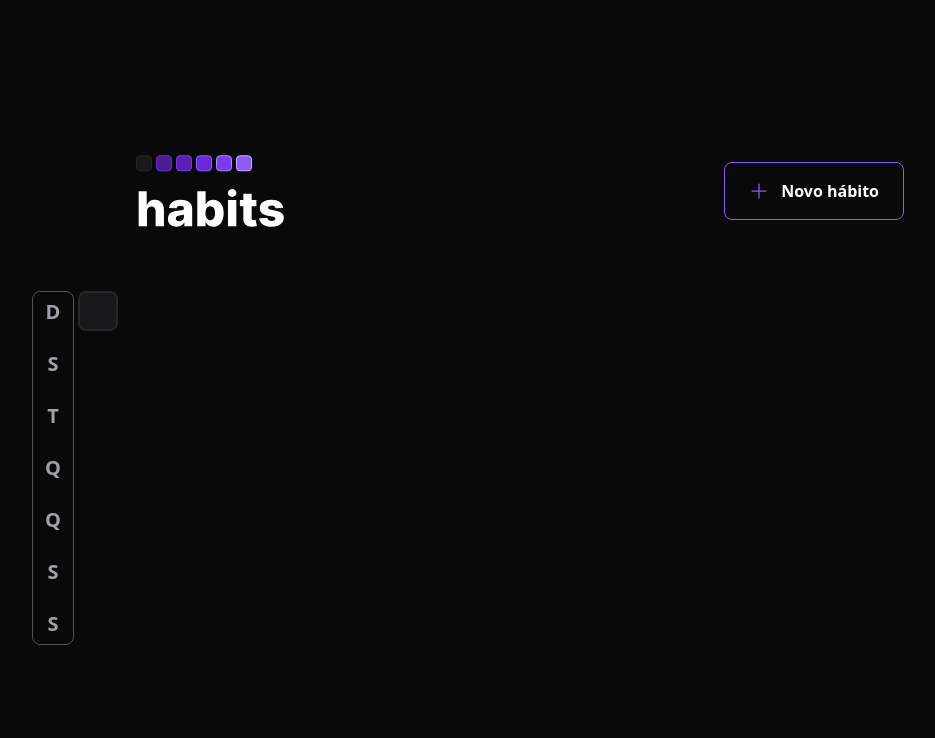
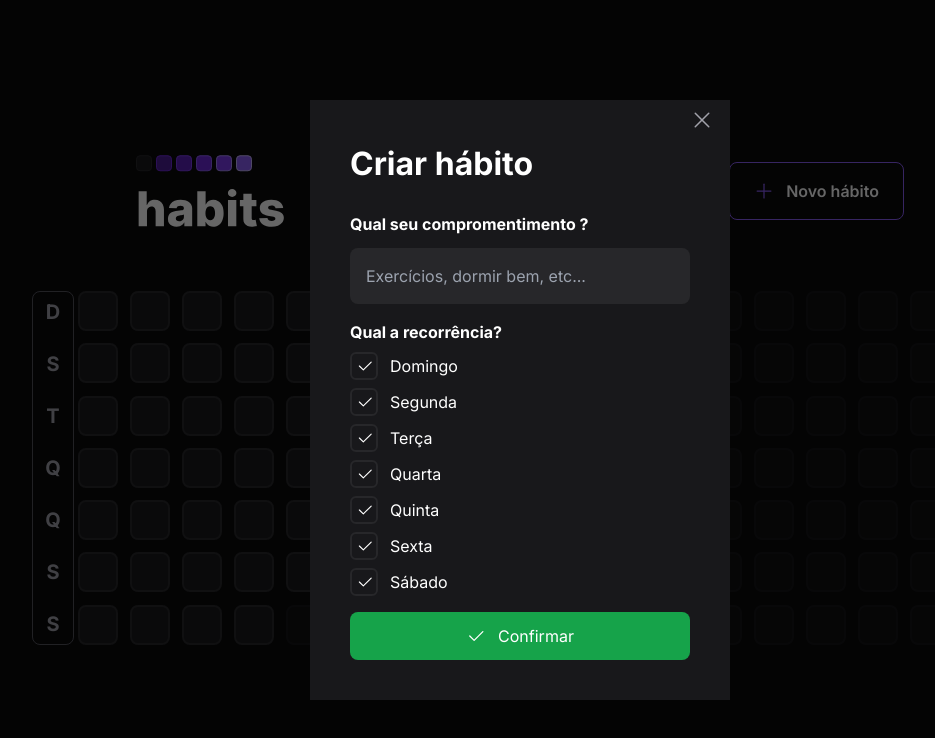
Before and after one commit to zkauansantos/nlwSetupFE, a React (Vite) app: page / in a window 1280 px wide. Both pictures are taken after a click on the button "Novo hábito". Shown: the top 738 px of the page, without its empty margins (120-1055 px from the left). Built offline with nearby package versions, Linux system fonts and the light colour scheme.

Commit message:
criated modal and minimum summary dates

```diff
--- a/index.html
+++ b/index.html
@@ -4,8 +4,11 @@
     <meta charset="UTF-8" />
     <meta name="viewport" content="width=device-width, initial-scale=1.0" />
     <title>Vite + React + TS</title>
+    <link rel="preconnect" href="https://fonts.googleapis.com">
+    <link rel="preconnect" href="https://fonts.gstatic.com" crossorigin>
+    <link href="https://fonts.googleapis.com/css2?family=Inter:wght@400;600;700;800&display=swap" rel="stylesheet">
   </head>
-  <body class="bg-background text-white">
+  <body class="bg-background text-white font-inter">
     <div id="root"></div>
     <script type="module" src="/src/main.tsx"></script>
   </body>
--- a/src/App.tsx
+++ b/src/App.tsx
@@ -1,14 +1,19 @@
+import { useState } from 'react';
 import './assets/styles/global.css';
 import Header from './components/Header';
+import Modal from './components/Modal';
 import SummaryTable from './components/SummaryTable';
 
 
 export default function App() {
+	const [visibleModal, setVisibleModal] = useState(false);
+
 	return (
 		<div className='w-screen h-screen flex justify-center items-center'>
 			<div className='w-full max-w-5xl px-6 flex flex-col gap-16'>
-				<Header/>
+				<Header onOpenModal={() => setVisibleModal(true)}/>
 				<SummaryTable/>
+				<Modal visible={visibleModal} onCloseModal={() => setVisibleModal(false)}/>
 			</div>
 		</div>
 	);
--- a/src/components/Header/index.tsx
+++ b/src/components/Header/index.tsx
@@ -1,7 +1,11 @@
 import logo from '../../assets/logo.svg';
 import { Plus } from 'phosphor-react';
 
-export default function Header () {
+interface HeaderProps {
+  onOpenModal(): void
+}
+
+export default function Header ({ onOpenModal } : HeaderProps) {
 	return (
 		<div className='w-full max-w-3xl mx-auto flex items-center justify-between' >
 			<img src={logo} alt="logo" />
@@ -9,6 +13,7 @@ export default function Header () {
 			<button
 				type='button'
 				className='border border-violet-500 font-semibold rounded-lg px-6 py-4 flex items-center gap-3 hover:border-violet-300'
+				onClick={onOpenModal}
 			>
 				<Plus size={20} className="text-violet-500 "/>
         Novo hábito
--- /dev/null
+++ b/src/components/Modal/index.tsx
@@ -0,0 +1,77 @@
+import { Check } from 'phosphor-react';
+import close from '../../assets/icons/close.svg';
+
+interface ModalProps {
+  visible: boolean
+  onCloseModal(): void
+}
+
+export default function Modal ({ visible, onCloseModal } : ModalProps) {
+	const weekDays = [
+		'Domingo',
+		'Segunda',
+		'Terça',
+		'Quarta',
+		'Quinta',
+		'Sexta',
+		'Sábado',
+	];
+
+	if(!visible) {
+		return null;
+	}
+
+	return (
+		<div className="w-screen h-screen bg-bg-modal absolute top-0 left-0 text-black z-10 flex justify-center items-center">
+			<div className="min-w-w-modal min-h-h-modal bg-zinc-900 relative text-white px-10 py-10">
+				<button
+					className="absolute right-4 top-2 "
+					onClick={onCloseModal}
+				>
+					<img src={close} alt="close"/>
+				</button>
+
+				<h1 className='font-bold text-large mb-6'>Criar hábito</h1>
+
+				<header className='mb-4'>
+					<strong className='mb-3 block'>Qual seu compromentimento ?</strong>
+					<input
+						className='bg-zinc-800 placeholder: text-zinc-400 border-2 rounded-lg border-none w-full p-4'
+						type="text"
+						placeholder='Exercícios, dormir bem, etc...' />
+				</header>
+
+				<div>
+					<strong>Qual a recorrência?</strong>
+
+					<form>
+						{weekDays.map((day, i) => (
+							<div
+								className='mt-2 flex items-center'
+								key={`${day} - ${i}`}
+							>
+								<label htmlFor={day} className="flex items-center justify-center gap-3 relative">
+									<input
+										className='appearance-none border-2 border-zinc-800 rounded-md focus:outline-none checked:bg-green-500 p-3 '
+										type="checkbox"
+										name={day}
+										id={day}
+									/>
+									<Check className='absolute left-1.5' size={18}/>
+									{day}
+								</label>
+							</div>
+						))}
+
+						<button
+							className='w-full bg-green-600 p-3 mt-4 rounded-lg flex items-center justify-center gap-3'
+							type='submit'>
+							<Check size={20}/>
+              Confirmar
+						</button>
+					</form>
+				</div>
+			</div>
+		</div>
+	);
+}
--- a/src/components/SummaryTable/index.tsx
+++ b/src/components/SummaryTable/index.tsx
@@ -1,7 +1,10 @@
+import { generateDatesFromYearBeginning } from '../../utils/generateRangeDates';
 import HabitDay from './HabitDay';
 
 export default function SummaryTable () {
-
+	const summaryDates = generateDatesFromYearBeginning();
+	const minimumSummaryDatesSize = 18 * 7;
+	const amountOfDaysToFiLL = minimumSummaryDatesSize - summaryDates.length;
 	const weekDays = ['D', 'S', 'T', 'Q', 'Q', 'S', 'S'];
 
 	return (
@@ -17,7 +20,13 @@ export default function SummaryTable () {
 			</div>
 
 			<div className="grid grid-rows-7 grid-flow-col gap-3 " >
-				<HabitDay />
+				{summaryDates.map((date) => (
+					<HabitDay key={date.toString()}/>
+				))}
+
+				{amountOfDaysToFiLL > 0 && Array.from({ length: amountOfDaysToFiLL }).map(() => (
+					<div key={Math.random()} className="w-10 h-10 bg-zinc-900 border-2 border-zinc-800 rounded-lg opacity-40 cursor-not-allowed"/>
+				))}
 			</div>
 		</div>
 	);
--- a/tailwind.config.cjs
+++ b/tailwind.config.cjs
@@ -8,6 +8,19 @@ module.exports = {
 		extend: {
 			colors: {
 				background: '#09090A',
+				'bg-modal': 'rgba(0,0,0,0.6)',
+			},
+			minHeight: {
+				'h-modal': '525px',
+			},
+			minWidth: {
+				'w-modal': '420px',
+			},
+			fontFamily: {
+				inter: 'Inter, sans-serif',
+			},
+			fontSize: {
+				large: '32px',
 			},
 			gridTemplateRows: {
 				7: 'repeat(7, minmax(0, 1fr))',
```
Also changed, not shown: src/assets/icons/close.svg (added), src/utils/generateRangeDates.ts (renamed from src/assets/utils/generateDatas.ts).
